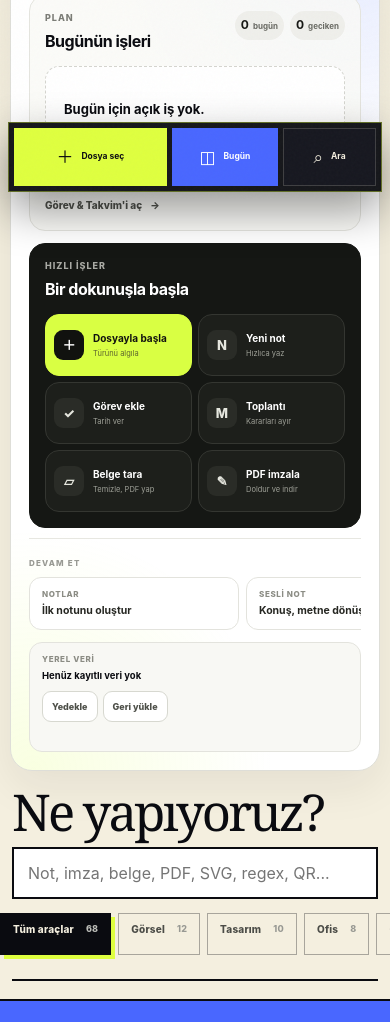
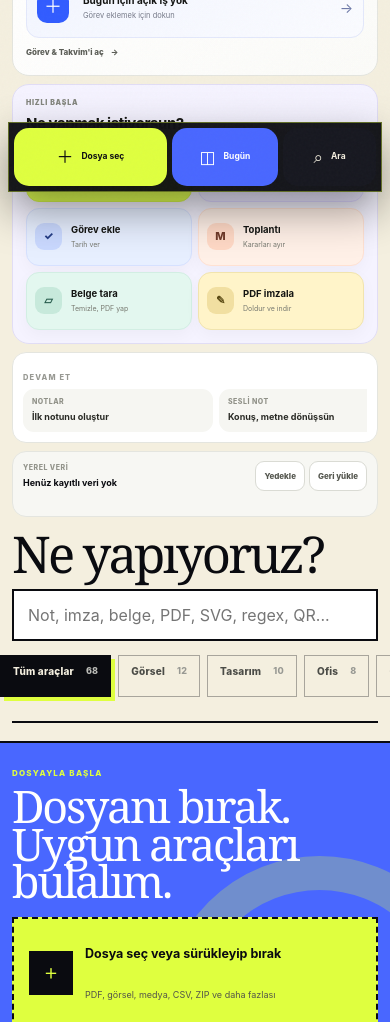
Before and after one commit to aliihaydargenc-dotcom/kisiselaraclar, a website built with Vite: page index.html in a window 390 px wide. Shown: the part 645-1667 px from the top of the page. Built offline with nearby package versions, Linux system fonts and the light colour scheme.

Commit message:
fix: repair and modernize P17 mobile workspace

```diff
--- a/package.json
+++ b/package.json
@@ -1,6 +1,6 @@
 {
   "name": "kisiselaraclar",
-  "version": "0.17.0",
+  "version": "0.17.1",
   "private": true,
   "type": "module",
   "scripts": {
--- a/src/main.js
+++ b/src/main.js
@@ -230,7 +230,7 @@ function renderCatalog() {
   toolView.classList.add("hidden");
   catalogView.classList.remove("hidden");
   wireSmartRouter();
-  if (homeView) wireP17Workspace(homeView, safeStorage());
+  if (homeView) wireP17Workspace(homeView, safeStorage(), (id) => navigateTool(id));
   if (toolCountSummary) toolCountSummary.textContent = `${tools.length} araç`;
 }
 
--- a/src/p17-workspace.css
+++ b/src/p17-workspace.css
@@ -1,140 +1,115 @@
 .home-view:empty{display:none}
-.home-view{margin:0 0 30px}
+.home-view{margin:0 0 24px}
+
 .p17-workspace{
+  --p17-ink:#141513;
+  --p17-muted:#74766f;
+  --p17-line:#e4e5df;
   --p17-blue:#315cff;
-  --p17-acid:#d9ff43;
-  --p17-coral:#ff735d;
-  padding:34px;
-  border:1px solid #deded8;
-  border-radius:28px;
-  background:
-    radial-gradient(circle at 92% 8%,rgba(49,92,255,.12),transparent 26%),
-    radial-gradient(circle at 6% 100%,rgba(217,255,67,.16),transparent 25%),
-    #fff;
-  box-shadow:0 24px 70px rgba(28,28,25,.075);
-  overflow:hidden
+  --p17-acid:#dfff4f;
+  --p17-coral:#ff806d;
+  --p17-lilac:#ebe7ff;
+  --p17-mint:#e3f7ef;
+  --p17-sky:#e7efff;
+  --p17-peach:#fff0e7;
+  padding:26px;
+  border:1px solid var(--p17-line);
+  border-radius:26px;
+  background:linear-gradient(145deg,rgba(255,255,255,.94),rgba(248,248,244,.92));
+  box-shadow:0 18px 54px rgba(24,25,22,.055)
 }
-.p17-workspace-head{
-  display:flex;align-items:flex-end;justify-content:space-between;gap:18px;
-  margin-bottom:20px
-}
-.p17-workspace-head .eyebrow{margin-bottom:6px;color:#6c6d68}
-.p17-workspace-head h2{margin:0;font-size:clamp(31px,4vw,48px);letter-spacing:-.055em;line-height:1}
-.p17-date{
-  flex:0 0 auto;padding:8px 11px;border:1px solid #e2e2dc;border-radius:999px;
-  background:#fafaf7;color:#676862;font-size:10px;font-weight:720;text-transform:capitalize
-}
-.p17-main-grid{display:grid;grid-template-columns:minmax(0,1.05fr) minmax(360px,.95fr);gap:12px}
-.p17-focus-card,.p17-actions-card{
-  min-width:0;border:1px solid #e5e5df;border-radius:20px;background:rgba(250,250,247,.82)
-}
-.p17-focus-card{padding:22px}
-.p17-actions-card{padding:22px;background:#151714;color:#fff;border-color:#151714}
-.p17-card-head{display:flex;justify-content:space-between;align-items:flex-start;gap:16px;margin-bottom:16px}
-.p17-card-head>div:first-child>span{
-  display:block;margin-bottom:4px;color:#7b7c76;font-size:9px;font-weight:820;letter-spacing:.11em;text-transform:uppercase
-}
-.p17-actions-card .p17-card-head>div:first-child>span{color:#a9aaa4}
-.p17-card-head h3{margin:0;font-size:19px;letter-spacing:-.03em}
-.p17-metrics{display:flex;gap:6px;flex-wrap:wrap;justify-content:flex-end}
-.p17-metrics span{
-  display:inline-flex;align-items:baseline;gap:4px;padding:6px 8px;border-radius:999px;
-  background:#efefeb;color:#686962;font-size:9px;font-weight:700
-}
-.p17-metrics b{color:#161714;font-size:12px}
-.p17-metrics .is-alert{background:#fff0ec;color:#ab4637}
-.p17-metrics .is-alert b{color:#8b2e22}
+.p17-workspace-head{display:flex;align-items:flex-end;justify-content:space-between;gap:18px;margin-bottom:14px}
+.p17-workspace-head .eyebrow{margin-bottom:5px;color:#76786f;font-size:9px}
+.p17-workspace-head h2{margin:0;font-size:clamp(30px,3.8vw,44px);letter-spacing:-.05em;line-height:1}
+.p17-date{flex:0 0 auto;padding:7px 10px;border:1px solid var(--p17-line);border-radius:999px;background:#fff;color:#777970;font-size:9px;font-weight:760;text-transform:capitalize}
+
+.p17-main-grid{display:grid;grid-template-columns:minmax(0,1.02fr) minmax(350px,.98fr);gap:10px}
+.p17-focus-card,.p17-actions-card{min-width:0;padding:18px;border:1px solid var(--p17-line);border-radius:19px;background:#fff}
+.p17-focus-card{background:linear-gradient(145deg,#fff,#fbfbf8)}
+.p17-actions-card{background:linear-gradient(145deg,#f6f4ff,#fbfaff);border-color:#e1ddf5;color:var(--p17-ink)}
+.p17-card-head{display:flex;justify-content:space-between;align-items:flex-start;gap:14px;margin-bottom:12px}
+.p17-card-head>div:first-child>span{display:block;margin-bottom:3px;color:#84867e;font-size:8px;font-weight:860;letter-spacing:.11em;text-transform:uppercase}
+.p17-card-head h3{margin:0;font-size:18px;letter-spacing:-.03em}
+
+.p17-metrics{display:flex;gap:5px;flex-wrap:wrap;justify-content:flex-end}
+.p17-metrics span{display:inline-flex;align-items:baseline;gap:4px;padding:5px 7px;border-radius:999px;background:#f1f2ed;color:#71736b;font-size:8px;font-weight:740}
+.p17-metrics b{color:#191a17;font-size:11px}
+.p17-metrics .is-alert{background:#fff0ed;color:#a64738}
+.p17-metrics .is-alert b{color:#8d3025}
+
 .p17-task-focus{display:grid;gap:6px}
-.p17-task-row{
-  width:100%;min-height:48px;padding:8px 9px;border:0;border-radius:12px;background:#fff;
-  display:grid;grid-template-columns:8px minmax(0,1fr) auto;align-items:center;gap:10px;
-  text-align:left;cursor:pointer;color:#171815
-}
-.p17-task-row:hover{background:#f3f4ef}
+.p17-task-row{width:100%;min-height:46px;padding:8px 10px;border:1px solid #ecece7;border-radius:12px;background:#fff;display:grid;grid-template-columns:8px minmax(0,1fr) auto;align-items:center;gap:9px;text-align:left;cursor:pointer;color:#171815}
+.p17-task-row:hover{border-color:#d5d6cf;background:#fafaf7}
 .p17-task-dot{width:7px;height:7px;border-radius:50%;background:var(--p17-blue)}
 .p17-task-copy{min-width:0;display:grid;gap:2px}
-.p17-task-copy strong{overflow:hidden;text-overflow:ellipsis;white-space:nowrap;font-size:12px}
-.p17-task-copy small{color:#898a83;font-size:9px}
-.p17-empty-focus{
-  min-height:120px;padding:18px;border:1px dashed #d5d5cf;border-radius:14px;
-  display:grid;align-content:center;gap:5px;background:#fff
-}
-.p17-empty-focus strong{font-size:13px}
-.p17-empty-focus span{color:#777872;font-size:10px;line-height:1.5}
-.p17-link-button{
-  margin-top:12px;padding:0;border:0;background:transparent;color:#4f514b;
-  display:inline-flex;align-items:center;gap:8px;font-size:10px;font-weight:760;cursor:pointer
-}
-.p17-link-button:hover{color:#11120f}
+.p17-task-copy strong{overflow:hidden;text-overflow:ellipsis;white-space:nowrap;font-size:11px}
+.p17-task-copy small{color:#8a8c84;font-size:8px}
+
+.p17-empty-focus{width:100%;min-height:72px;padding:11px 12px;border:1px solid #e3e8fb;border-radius:14px;background:linear-gradient(135deg,#f3f6ff,#fafbff);display:grid;grid-template-columns:36px minmax(0,1fr) auto;align-items:center;gap:10px;text-align:left;color:var(--p17-ink);cursor:pointer}
+.p17-empty-focus:hover{border-color:#bcc9ff;background:#edf2ff}
+.p17-empty-icon{display:grid;place-items:center;width:36px;height:36px;border-radius:11px;background:var(--p17-blue);color:#fff;font-size:20px;font-weight:400}
+.p17-empty-copy{min-width:0;display:grid;gap:2px}
+.p17-empty-copy strong{font-size:11px}
+.p17-empty-copy small{color:#777b8a;font-size:8.5px}
+.p17-empty-arrow{color:#6d79a8;font-size:14px}
+.p17-link-button{margin-top:10px;padding:0;border:0;background:transparent;color:#5a5c55;display:inline-flex;align-items:center;gap:7px;font-size:9px;font-weight:780;cursor:pointer}
+.p17-link-button:hover{color:#171815}
+
 .p17-action-grid{display:grid;grid-template-columns:repeat(2,minmax(0,1fr));gap:7px}
-.p17-action{
-  min-width:0;min-height:70px;padding:10px;border:1px solid #343631;border-radius:14px;
-  background:#1d1f1b;color:#fff;display:grid;grid-template-columns:34px minmax(0,1fr);
-  align-items:center;gap:9px;text-align:left;cursor:pointer
-}
-.p17-action:hover{border-color:#5c5f57;background:#242722;transform:translateY(-1px)}
-.p17-action i{
-  display:grid;place-items:center;width:34px;height:34px;border-radius:10px;
-  background:#2a2c27;color:#e6e7df;font-size:13px;font-style:normal;font-weight:800
-}
-.p17-action-file{background:var(--p17-acid);border-color:var(--p17-acid);color:#11120f}
-.p17-action-file:hover{background:#e2ff6d;border-color:#e2ff6d}
-.p17-action-file i{background:#11120f;color:#fff}
+.p17-action{min-width:0;min-height:66px;padding:9px 10px;border:1px solid transparent;border-radius:14px;background:#fff;color:var(--p17-ink);display:grid;grid-template-columns:34px minmax(0,1fr);align-items:center;gap:9px;text-align:left;cursor:pointer;box-shadow:0 5px 16px rgba(35,35,40,.035)}
+.p17-action:hover{transform:translateY(-1px);box-shadow:0 8px 20px rgba(35,35,40,.07)}
+.p17-action i{display:grid;place-items:center;width:34px;height:34px;border-radius:11px;background:rgba(20,21,19,.08);color:#252622;font-size:13px;font-style:normal;font-weight:850}
 .p17-action span{min-width:0;display:grid;gap:2px}
-.p17-action strong{font-size:11px;white-space:nowrap;overflow:hidden;text-overflow:ellipsis}
-.p17-action small{color:#9fa198;font-size:8.5px}
-.p17-action-file small{color:#5e662e}
-.p17-continuity{
-  display:grid;grid-template-columns:minmax(0,1fr) auto;gap:12px;margin-top:12px;
-  padding-top:12px;border-top:1px solid #e7e7e1
-}
-.p17-continue-copy{min-width:0}
-.p17-continue-copy .eyebrow{margin:4px 0 7px;font-size:8px}
-.p17-continue-items{display:flex;gap:7px;overflow-x:auto;scrollbar-width:none}
+.p17-action strong{font-size:10.5px;white-space:nowrap;overflow:hidden;text-overflow:ellipsis}
+.p17-action small{color:#777970;font-size:8px}
+.p17-action:nth-child(1){background:var(--p17-acid);border-color:#d4f34b}
+.p17-action:nth-child(1) i{background:#171815;color:#fff}
+.p17-action:nth-child(1) small{color:#596226}
+.p17-action:nth-child(2){background:var(--p17-lilac);border-color:#ded7ff}
+.p17-action:nth-child(2) i{background:#d7ceff;color:#342c66}
+.p17-action:nth-child(3){background:var(--p17-sky);border-color:#d6e1ff}
+.p17-action:nth-child(3) i{background:#cad9ff;color:#243c86}
+.p17-action:nth-child(4){background:var(--p17-peach);border-color:#ffe1d2}
+.p17-action:nth-child(4) i{background:#ffd9c6;color:#713b2a}
+.p17-action:nth-child(5){background:var(--p17-mint);border-color:#d2eee3}
+.p17-action:nth-child(5) i{background:#c7e9db;color:#245849}
+.p17-action:nth-child(6){background:#fff4c9;border-color:#f1e4ae}
+.p17-action:nth-child(6) i{background:#f1dfa1;color:#5a4a14}
+
+.p17-continuity{display:grid;grid-template-columns:minmax(0,1fr) auto;gap:10px;margin-top:10px}
+.p17-continue-copy{min-width:0;padding:12px 13px;border:1px solid var(--p17-line);border-radius:16px;background:#fff}
+.p17-continue-copy .eyebrow{margin:0 0 6px;font-size:7.5px}
+.p17-continue-items{display:flex;gap:6px;overflow-x:auto;scrollbar-width:none}
 .p17-continue-items::-webkit-scrollbar{display:none}
-.p17-continue-items button{
-  flex:0 0 min(240px,42vw);padding:10px 12px;border:1px solid #e3e3dd;border-radius:12px;
-  background:#fff;text-align:left;cursor:pointer
-}
-.p17-continue-items button:hover{border-color:#c8c9c1}
-.p17-continue-items span{display:block;margin-bottom:3px;color:#8b8c84;font-size:8px;font-weight:760;text-transform:uppercase;letter-spacing:.08em}
-.p17-continue-items strong{display:block;overflow:hidden;text-overflow:ellipsis;white-space:nowrap;font-size:10.5px;color:#262722}
-.p17-backup{
-  min-width:250px;padding:10px 12px;border:1px solid #e3e3dd;border-radius:13px;background:#f8f8f4;
-  display:grid;grid-template-columns:minmax(0,1fr) auto;align-items:center;gap:8px 12px
-}
-.p17-backup>div:first-child span{display:block;color:#8b8c84;font-size:8px;font-weight:760;text-transform:uppercase;letter-spacing:.08em}
-.p17-backup>div:first-child strong{display:block;margin-top:3px;font-size:9.5px}
-.p17-backup-actions{display:flex;gap:5px}
-.p17-backup button{
-  min-height:31px;padding:0 9px;border:1px solid #d7d8d0;border-radius:9px;background:#fff;
-  color:#4d4f48;font-size:9px;font-weight:760;cursor:pointer
-}
-.p17-backup button:hover{border-color:#aeb0a7;color:#161714}
-.p17-backup small{grid-column:1/-1;min-height:11px;color:#73756d;font-size:8px}
+.p17-continue-items button{flex:1 1 0;min-width:0;padding:9px 10px;border:0;border-radius:11px;background:#f6f6f2;text-align:left;cursor:pointer}
+.p17-continue-items button:hover{background:#efefe9}
+.p17-continue-items span{display:block;margin-bottom:2px;color:#909188;font-size:7px;font-weight:800;text-transform:uppercase;letter-spacing:.07em}
+.p17-continue-items strong{display:block;overflow:hidden;text-overflow:ellipsis;white-space:nowrap;font-size:9.5px;color:#292a25}
 
-.p17-search{
-  margin:0 0 28px;padding:18px;border:1px solid #dfe4ff;border-radius:18px;
-  background:linear-gradient(135deg,#f7f8ff,#fff)
-}
-.p17-search-head{margin-bottom:10px}
-.p17-search-head .eyebrow{margin-bottom:4px;color:#5268c7}
-.p17-search-head h3{margin:0;font-size:17px;letter-spacing:-.025em}
-.p17-search-list{display:grid;grid-template-columns:repeat(2,minmax(0,1fr));gap:7px}
-.p17-search-list button{
-  min-width:0;padding:11px 12px;border:1px solid #e2e5f4;border-radius:12px;background:#fff;
-  display:grid;grid-template-columns:minmax(0,1fr) auto;gap:2px 8px;text-align:left;cursor:pointer
-}
+.p17-backup{min-width:244px;padding:11px 12px;border:1px solid var(--p17-line);border-radius:16px;background:#f7f7f3;display:grid;grid-template-columns:minmax(0,1fr) auto;align-items:center;gap:7px 10px}
+.p17-backup>div:first-child span{display:block;color:#93948b;font-size:7px;font-weight:800;text-transform:uppercase;letter-spacing:.07em}
+.p17-backup>div:first-child strong{display:block;margin-top:2px;font-size:9px}
+.p17-backup-actions{display:flex;gap:4px}
+.p17-backup button{min-height:30px;padding:0 8px;border:1px solid #dadbd4;border-radius:9px;background:#fff;color:#55574f;font-size:8px;font-weight:780;cursor:pointer}
+.p17-backup button:hover{border-color:#b5b7ae;color:#171815}
+.p17-backup small{grid-column:1/-1;min-height:9px;color:#797b73;font-size:7px}
+
+.p17-search{margin:0 0 24px;padding:16px;border:1px solid #dfe4ff;border-radius:17px;background:linear-gradient(135deg,#f7f8ff,#fff)}
+.p17-search-head{margin-bottom:9px}
+.p17-search-head .eyebrow{margin-bottom:3px;color:#5268c7}
+.p17-search-head h3{margin:0;font-size:16px;letter-spacing:-.025em}
+.p17-search-list{display:grid;grid-template-columns:repeat(2,minmax(0,1fr));gap:6px}
+.p17-search-list button{min-width:0;padding:10px 11px;border:1px solid #e2e5f4;border-radius:11px;background:#fff;display:grid;grid-template-columns:minmax(0,1fr) auto;gap:2px 8px;text-align:left;cursor:pointer}
 .p17-search-list button:hover{border-color:#b7c2f3}
-.p17-search-list button>span{grid-column:1;color:#7181c9;font-size:8px;font-weight:800;text-transform:uppercase;letter-spacing:.08em}
-.p17-search-list strong{grid-column:1;overflow:hidden;text-overflow:ellipsis;white-space:nowrap;font-size:11px}
-.p17-search-list small{grid-column:1;color:#898b94;font-size:8.5px;overflow:hidden;text-overflow:ellipsis;white-space:nowrap}
+.p17-search-list button>span{grid-column:1;color:#7181c9;font-size:7px;font-weight:800;text-transform:uppercase;letter-spacing:.08em}
+.p17-search-list strong{grid-column:1;overflow:hidden;text-overflow:ellipsis;white-space:nowrap;font-size:10px}
+.p17-search-list small{grid-column:1;color:#898b94;font-size:8px;overflow:hidden;text-overflow:ellipsis;white-space:nowrap}
 .p17-search-list i{grid-column:2;grid-row:1/4;align-self:center;color:#6d79ad;font-style:normal}
 
-body:not(.tool-open) .site-hero{min-height:430px;padding-top:64px;padding-bottom:52px}
-body:not(.tool-open) .hero-playground{transform:scale(.94);transform-origin:center right}
+body:not(.tool-open) .site-hero{min-height:410px;padding-top:58px;padding-bottom:46px}
+body:not(.tool-open) .hero-playground{transform:scale(.92);transform-origin:center right}
 body.tool-open .home-view{display:none}
-body:not(.tool-open) .tool-browser{margin-top:30px}
+body:not(.tool-open) .tool-browser{margin-top:24px}
 
 @media(max-width:960px){
   .p17-main-grid{grid-template-columns:1fr}
@@ -142,36 +117,73 @@ body:not(.tool-open) .tool-browser{margin-top:30px}
   .p17-backup{min-width:0}
 }
 @media(max-width:620px){
-  body:not(.tool-open) .site-hero{padding:24px 2px 24px;gap:20px}
-  body:not(.tool-open) .site-hero h1{font-size:clamp(40px,12vw,50px);margin-bottom:12px}
-  body:not(.tool-open) .site-hero p{font-size:12.5px;line-height:1.48}
-  body:not(.tool-open) .hero-actions{margin-top:16px}
+  body:not(.tool-open) .site-hero{padding:20px 2px 22px;gap:14px}
+  body:not(.tool-open) .site-hero h1{font-size:clamp(38px,11.5vw,48px);margin-bottom:10px}
+  body:not(.tool-open) .site-hero p{font-size:12px;line-height:1.45}
+  body:not(.tool-open) .hero-actions{margin-top:14px}
   body:not(.tool-open) .hero-playground{display:none}
-  .home-view{margin:0 -2px 20px}
-  .p17-workspace{padding:18px;border-radius:22px;box-shadow:0 16px 44px rgba(28,28,25,.07)}
-  .p17-workspace-head{align-items:flex-start;margin-bottom:14px}
-  .p17-workspace-head h2{font-size:31px}
-  .p17-date{margin-top:2px;padding:6px 8px;font-size:8px}
-  .p17-focus-card,.p17-actions-card{padding:15px;border-radius:16px}
-  .p17-card-head{margin-bottom:12px}
-  .p17-card-head h3{font-size:16px}
-  .p17-metrics span{padding:5px 6px;font-size:8px}
-  .p17-task-row{min-height:46px}
-  .p17-action-grid{grid-template-columns:1fr 1fr;gap:6px}
-  .p17-action{min-height:62px;padding:8px;grid-template-columns:30px minmax(0,1fr)}
-  .p17-action i{width:30px;height:30px;border-radius:9px}
-  .p17-action strong{font-size:10px}
-  .p17-action small{font-size:7.5px}
-  .p17-continuity{margin-top:10px;padding-top:10px}
-  .p17-continue-items button{flex-basis:210px}
-  .p17-backup{grid-template-columns:1fr;gap:8px}
+
+  .home-view{margin:0 0 16px}
+  .p17-workspace{padding:0;border:0;border-radius:0;background:transparent;box-shadow:none}
+  .p17-workspace-head{align-items:flex-start;margin:0 1px 11px}
+  .p17-workspace-head .eyebrow{font-size:8px}
+  .p17-workspace-head h2{font-size:29px}
+  .p17-date{margin-top:0;padding:5px 7px;font-size:7.5px;background:#fff}
+
+  .p17-main-grid{gap:8px}
+  .p17-focus-card,.p17-actions-card{padding:13px;border-radius:17px}
+  .p17-card-head{margin-bottom:9px}
+  .p17-card-head h3{font-size:15px}
+  .p17-card-head>div:first-child>span{font-size:7px}
+  .p17-metrics span{padding:4px 6px;font-size:7px}
+  .p17-metrics b{font-size:9px}
+
+  .p17-empty-focus{min-height:62px;padding:9px 10px;border-radius:13px}
+  .p17-empty-icon{width:32px;height:32px;border-radius:10px;font-size:18px}
+  .p17-empty-copy strong{font-size:10px}
+  .p17-empty-copy small{font-size:7.5px}
+  .p17-link-button{margin-top:8px;font-size:8px}
+
+  .p17-actions-card{background:#f5f3ff}
+  .p17-action-grid{gap:6px}
+  .p17-action{min-height:58px;padding:7px 8px;border-radius:13px;grid-template-columns:29px minmax(0,1fr)}
+  .p17-action i{width:29px;height:29px;border-radius:9px;font-size:11px}
+  .p17-action strong{font-size:9.5px}
+  .p17-action small{font-size:7px}
+
+  .p17-continuity{margin-top:8px;gap:8px}
+  .p17-continue-copy{padding:10px;border-radius:14px}
+  .p17-continue-items button{flex:0 0 190px;padding:8px 9px}
+  .p17-continue-items strong{font-size:9px}
+  .p17-backup{grid-template-columns:1fr auto;padding:9px 10px;border-radius:14px}
   .p17-backup-actions{justify-content:flex-start}
-  .p17-search{padding:14px;border-radius:15px}
+
+  .p17-search{padding:13px;border-radius:14px}
   .p17-search-list{grid-template-columns:1fr}
-  body:not(.tool-open) .tool-browser{margin-top:18px}
+  body:not(.tool-open) .tool-browser{margin-top:16px}
+
+  .mobile-dock{
+    left:12px;right:12px;bottom:calc(10px + env(safe-area-inset-bottom));
+    min-height:60px;padding:4px;gap:4px;border:0;border-radius:19px;
+    background:rgba(14,15,18,.94);box-shadow:0 14px 38px rgba(0,0,0,.30);
+    backdrop-filter:blur(18px)
+  }
+  .mobile-dock button{min-height:50px;padding:0 7px;border:0!important;border-radius:15px!important}
+  .mobile-dock button:first-child{background:var(--acid);color:var(--ink)}
+  .mobile-dock button:nth-child(2){background:#315cff;color:#fff}
+  .mobile-dock button:last-child{background:transparent;color:var(--cream)}
+  .mobile-dock-icon{font-size:15px}
+  .mobile-dock strong{font-size:8px}
+}
+@media(max-width:390px){
+  .p17-workspace-head h2{font-size:27px}
+  .p17-date{display:none}
+  .p17-action{grid-template-columns:27px minmax(0,1fr)}
+  .p17-action i{width:27px;height:27px}
+  .mobile-dock{grid-template-columns:1.12fr .82fr .72fr}
 }
 @media(prefers-reduced-motion:no-preference){
-  .p17-workspace{animation:p17-in .4s cubic-bezier(.2,.7,.2,1) both}
-  .p17-action,.p17-task-row{transition:transform .16s ease,background .16s ease,border-color .16s ease}
-  @keyframes p17-in{from{opacity:0;transform:translateY(8px)}to{opacity:1;transform:translateY(0)}}
+  .p17-workspace{animation:p17-in .32s cubic-bezier(.2,.7,.2,1) both}
+  .p17-action,.p17-task-row,.p17-empty-focus{transition:transform .16s ease,background .16s ease,border-color .16s ease,box-shadow .16s ease}
+  @keyframes p17-in{from{opacity:0;transform:translateY(5px)}to{opacity:1;transform:translateY(0)}}
 }
--- a/src/p17-workspace.js
+++ b/src/p17-workspace.js
@@ -219,10 +219,14 @@ function taskRows(summary) {
 
   if (!focus.length) {
     return `
-      <div class="p17-empty-focus">
-        <strong>Bugün için açık iş yok.</strong>
-        <span>İstersen bir görev ekle veya doğrudan başka bir işe geç.</span>
-      </div>`;
+      <button type="button" class="p17-empty-focus" data-tool="tasks-calendar">
+        <span class="p17-empty-icon" aria-hidden="true">＋</span>
+        <span class="p17-empty-copy">
+          <strong>Bugün için açık iş yok</strong>
+          <small>Görev eklemek için dokun</small>
+        </span>
+        <span class="p17-empty-arrow" aria-hidden="true">→</span>
+      </button>`;
   }
 
   return `
@@ -276,8 +280,8 @@ export function buildP17HomeMarkup(storage, now = new Date()) {
         <article class="p17-actions-card">
           <div class="p17-card-head">
             <div>
-              <span>Hızlı işler</span>
-              <h3>Bir dokunuşla başla</h3>
+              <span>Hızlı başla</span>
+              <h3>Ne yapmak istiyorsun?</h3>
             </div>
           </div>
           <div class="p17-action-grid">
@@ -380,8 +384,17 @@ function downloadBackup(storage) {
   return Object.keys(payload.entries).length;
 }
 
-export function wireP17Workspace(root, storage) {
+export function wireP17Workspace(root, storage, onOpenTool) {
   if (!root) return;
+
+  root.addEventListener("click", (event) => {
+    const button = event.target.closest("[data-tool]");
+    if (!button || !root.contains(button)) return;
+    const id = String(button.dataset.tool || "");
+    if (!id || typeof onOpenTool !== "function") return;
+    event.preventDefault();
+    onOpenTool(id);
+  });
   const status = root.querySelector("#p17BackupStatus");
   const setStatus = (value) => {
     if (status) status.textContent = value;
```
Also changed, not shown: README.md.
